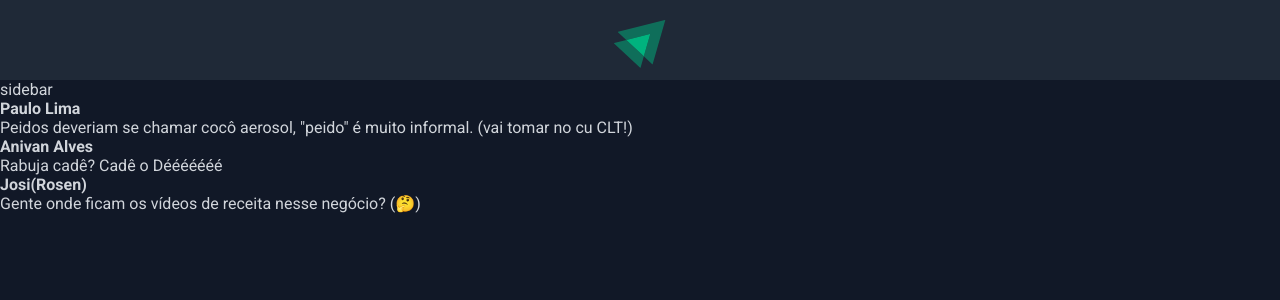
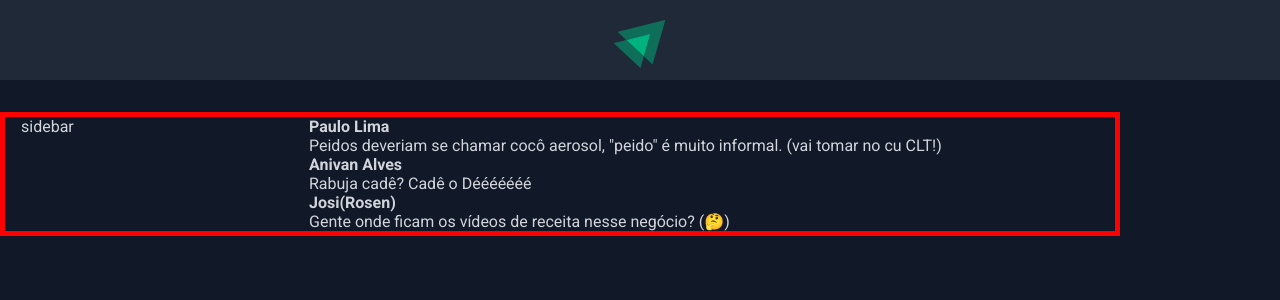
Before and after one commit to Andr7890/IgniteFeed, a React (Vite) app: page / in a window 1280 px wide. Shown: the top 300 px of the page. Built offline with nearby package versions, Linux system fonts and the light colour scheme.

Commit message:
css import issue solved 🙏

```diff
--- a/src/App.jsx
+++ b/src/App.jsx
@@ -9,7 +9,7 @@ export function App () {
   return(
     <div>
       <Header/>
-      <div classNames={styles.wrapper}>
+      <div className={styles.wrapper}>
 
         <aside>
           sidebar
```
